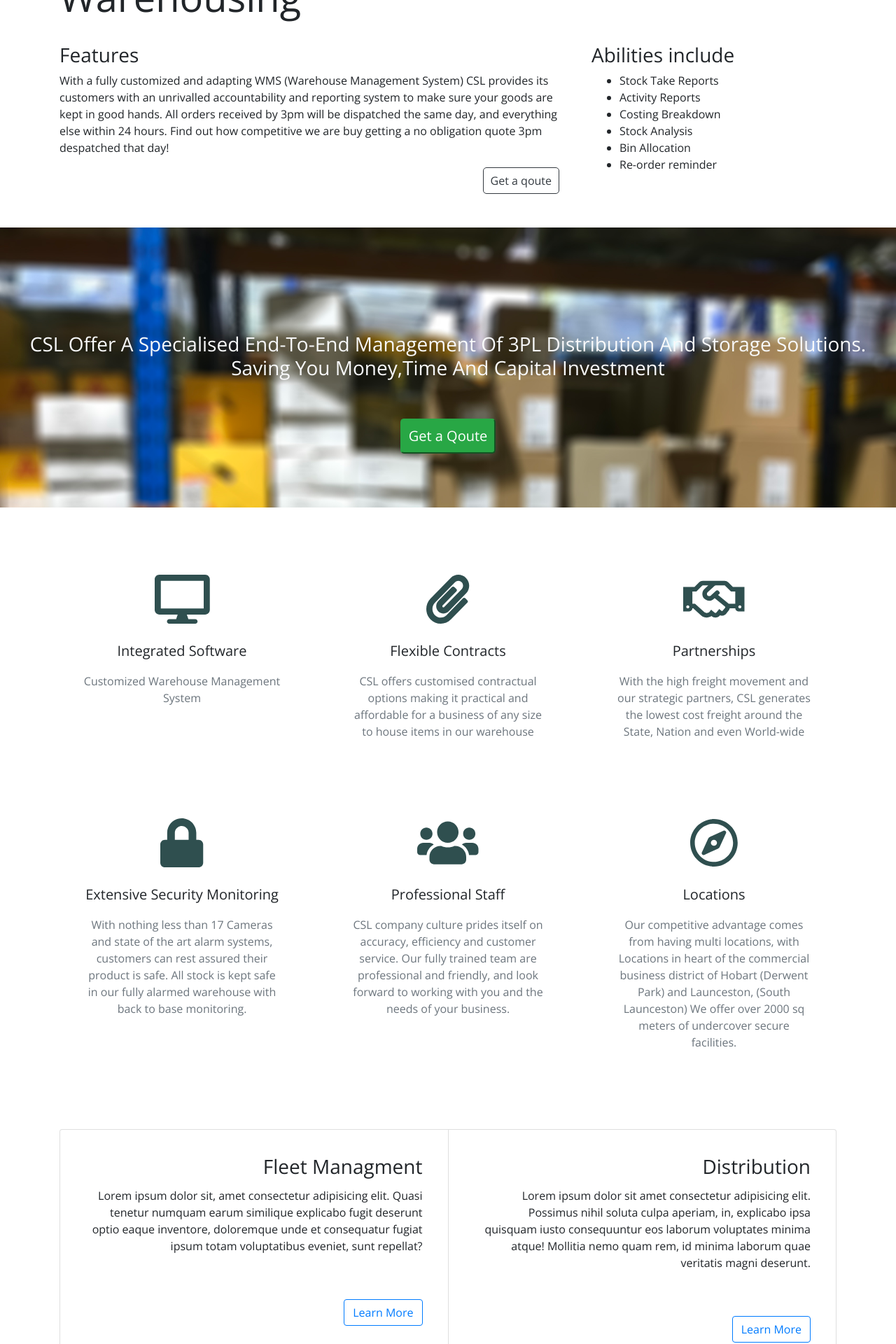
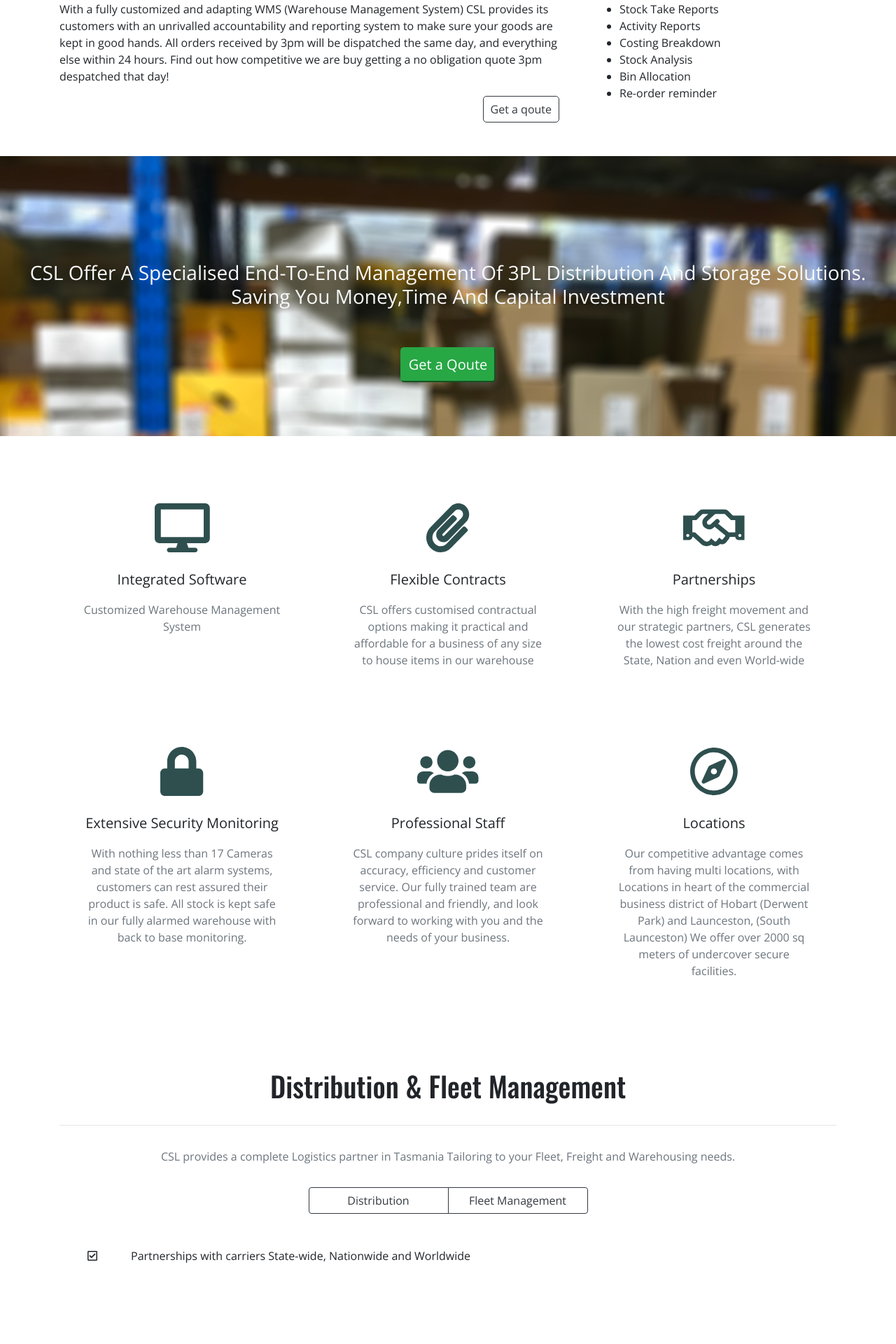
Before and after one commit to Gerry915/CSL-website, a PHP site: page / in a window 1280 px wide. Shown: the part 1920-3840 px from the top of the page at 70% size. Run offline with PHP 8.4, Linux system fonts and the light colour scheme; some libraries are stand-ins or nearby versions; some web fonts are replaced.

Commit message:
frontend done

```diff
--- a/index.html
+++ b/index.html
@@ -24,7 +24,7 @@
 </head>
 
 <body id="main" onscroll="myFun()">
-    <nav id="nav" class="navbar navbar-expand-md navbar-light bg-light fixed-top">
+    <nav id="nav" class="navbar navbar-expand-md navbar-light fixed-top">
         <a href="#" class="navbar-brand">
             <img src="./src/img/CSLTAS-LOGO.png" alt="csltas" style="height:50px;width:auto">
         </a>
@@ -35,16 +35,16 @@
         <div class="collapse navbar-collapse" id="cslnav">
             <ul class="test navbar-nav ml-auto pr-3">
                 <li class="nav-item active mr-3">
-                    <a id="nav-text1" class="nav-link text-muted" href="#">Home</a>
+                    <a id="nav-text1" class="nav-link text-muted smoothScroll" href="#main">Home</a>
                 </li>
                 <li class="nav-item mr-3">
-                    <a id="nav-text2" class="nav-link text-muted" href="#services">Services</a>
+                    <a id="nav-text2" class="nav-link text-muted smoothScroll" href="#services">Services</a>
                 </li>
                 <li class="nav-item mr-3">
-                    <a id="nav-text3" class="nav-link text-muted" href="#fleet-management">Location</a>
+                    <a id="nav-text3" class="nav-link text-muted smoothScroll" href="#where">Location</a>
                 </li>
                 <li class="nav-item mr-3">
-                    <a id="nav-text4" class="nav-link text-muted" href="#contact-us">Contact Us</a>
+                    <a id="nav-text4" class="nav-link text-muted smoothScroll" href="#contact-us">Contact Us</a>
                 </li>
                 <li class="nav-item">
                         <button id="qoute" type="button" class="btn-success nav-link text-light">Get a qoute</button>
@@ -73,53 +73,11 @@
         </div>
     </section>
 
-<!--Services section with button group-->
-<!--
-    <section id="services" class="mb-5 py-5">
-        <div class="container mt-5">
-            <div class="row">
-                <div class="col-lg-5">
-                    <h1 class="display-3">Our Services</h1>
-                    <p>CSL provides a complete Logistics partner in Tasmania Tailoring to your Fleet, Freight and Warehousing needs.</p>
-                    </div>
-                <div class="col-lg-7">
-                        <div class="btn-group d-flex justify-content-center" role="group" aria-label="Basic example">
-                                <button id="warehouse" type="button" class="long-btn btn btn-outline-dark" onclick="showSection(this.id)">Warehousing</button>
-                                <button id="distribution" type="button" class="long-btn btn btn-outline-dark" onclick="showSection(this.id)">Distribution</button>
-                                <button id="fleet" type="button" class="long-btn btn btn-outline-dark" onclick="showSection(this.id)">Fleet Management</button>
-                              </div>
-                    <div id="warehouse-list">
-                        <ul class="mt-5 text-left services-list">
-                            <li><span class="mr-5"><i class="far fa-check-square"></i></span>Over 2000 sq meters of secure undercover storage</li>
-                            <li><span class="mr-5"><i class="far fa-check-square"></i></span>State of the art WMS for traceability and accountability</li>
-                            <li><span class="mr-5"><i class="far fa-check-square"></i></span>Locations State-wide</li>
-                            <li><span class="mr-5"><i class="far fa-check-square"></i></span>Trained and qualified staff</li>
-                        </ul>
-                    </div>
-                    <div id="distribution-list" class="hide-section">
-                        <ul class="mt-5 text-left services-list">
-                            <li><span class="mr-5"><i class="far fa-check-square"></i></span>Partnerships with carriers State-wide, Nationwide and Worldwide</li>
-                         </ul>
-                    </div>
-                    <div id="fleet-list" class="hide-section">
-                        <ul class="mt-5 text-left services-list">
-                            <li><span class="mr-5"><i class="far fa-check-square"></i></span>Modern Fleet</li>
-                            <li><span class="mr-5"><i class="far fa-check-square"></i></span>GPS Tracking</li>
-                            <li><span class="mr-5"><i class="far fa-check-square"></i></span>OHS aware</li>
-                        </ul>
-                     </div>
-
-                </div>
-            </div>
-        </div>
-    </section>
--->
-
     <section id="services" class="w-100">
         <div class="container mx-auto">
             <div class="row">
-                <div class="col-4">
-                        <div class="card service-card">
+                <div class="col-lg-4">
+                        <div class="card service-card m-auto">
                                 <img class="card-img-top service-img" src="./src/img/warehousing.jpg" alt="sample">
                                 <div class="card-body bg-dark text-light">
                                     <h5 class="card-title lead">Warehouse</h5>
@@ -130,26 +88,26 @@
                                 </div>
                             </div>
                 </div>
-                <div class="col-4">
-                        <div class="card service-card">
+                <div class="col-lg-4">
+                        <div class="card service-card m-auto">
                                 <img class="card-img-top service-img" src="./src/img/distribution.jpg" alt="sample">
                                 <div class="card-body bg-dark text-light">
                                     <h5 class="card-title lead">Distribution</h5>
                                     <p class="card-text">Lorem ipsum dolor sit amet consectetur adipisicing elit. Repudiandae inventore minima,
                                         rem assumenda eligendi obcaecati enim in ab aut suscipit dignissimos autem perspiciatis qui eos.</p>
-                                    <a href="#fleet-management" class="btn btn-info my-3">Read more</a>
+                                    <a href="#distribution-fleet" class="btn btn-info my-3">Read more</a>
                                 </div>
                             </div>
                 </div>
-                <div class="col-4">
-                        <div class="card service-card">
+                <div class="col-lg-4">
+                        <div class="card service-card m-auto">
                                 <img class="card-img-top service-img" src="./src/img/fleet-management.jpg" alt="sample">
                                 <div class="card-body bg-dark text-light">
                                     <h5 class="card-title lead">Fleet Management</h5>
                                     <p class="card-text">Lorem ipsum dolor sit amet, consectetur adipisicing elit. Soluta ullam exercitationem,
                                         laboriosam dignissimos assumenda ipsa minus et optio. Sed voluptates
                                          harum rem nobis ad obcaecati.</p>
-                                    <a href="#fleet-management" class="btn btn-info my-3">Read more</a>
+                                    <a href="#distribution-fleet" class="btn btn-info my-3">Read more</a>
                                 </div>
                             </div>
                 </div>
@@ -159,7 +117,8 @@
 
     <section id="warehouse" class="mb-5">
         <div class="container">
-            <h4 class="display-4 pb-3 mb-3">Warehousing</h4>
+            <h1 class="display-5 pb-3 mb-3 main-title-heading">Warehouse</h1>
+            <hr>
             <div class="row">
                 <div class="col-lg-8">
                     <h3>Features</h3>
@@ -195,19 +154,19 @@
     <section id="grid-features" class="my-5">
         <div class="container">
             <div id="first-row" class="row">
-                <div class="col-md-4 text-center p-5">
+                <div class="feature col-md-4 text-center p-5">
                     <i class="fas fa-desktop feature-icon" style="height:70px; width: auto; color:darkslategrey"></i>
                     <p class="lead">Integrated Software</p>
                     <p class="text-muted">Customized Warehouse Management System</p>
                 </div>
-                <div class="col-md-4 text-center p-5">
+                <div class="feature col-md-4 text-center p-5">
                         <i class="fas fa-paperclip feature-icon" style="height:70px; width: auto; color:darkslategrey"></i>
                         <p class="lead">Flexible Contracts</p>
                         <p class="text-muted">
                                 CSL offers customised contractual options making it practical and
                                 affordable for a business of any size to house items in our warehouse</p>
                 </div>
-                <div class="col-md-4 text-center p-5">
+                <div class="feature col-md-4 text-center p-5">
                         <i class="far fa-handshake feature-icon" style="height:70px; width: auto; color:darkslategrey"></i>
                         <p class="lead">Partnerships</p>
                         <p class="text-muted">With the high freight movement and our strategic partners, CSL
@@ -215,21 +174,21 @@
                 </div>
             </div>
             <div id="first-row" class="row">
-                    <div class="col-md-4 text-center p-5">
+                    <div class="feature col-md-4 text-center p-5">
                         <i class="fas fa-lock feature-icon" style="height:70px; width: auto; color:darkslategrey"></i>
                         <p class="lead">Extensive Security Monitoring</p>
                         <p class="text-muted">
                             With nothing less than 17 Cameras and state of the art alarm systems, customers can rest assured their
                             product is safe. All stock is kept safe in our fully alarmed warehouse with back to base monitoring.</p>
                     </div>
-                    <div class="col-md-4 text-center p-5">
+                    <div class="feature col-md-4 text-center p-5">
                         <i class="fas fa-users feature-icon" style="height:70px; width: auto; color:darkslategrey"></i>
                         <p class="lead">Professional Staff</p>
                         <p class="text-muted">
                             CSL company culture prides itself on accuracy, efficiency and customer service. Our fully trained team are professional
                             and friendly, and look forward to working with you and the needs of your business.</p>
                     </div>
-                    <div class="col-md-4 text-center p-5">
+                    <div class="feature col-md-4 text-center p-5">
                         <i class="far fa-compass feature-icon" style="height:70px; width: auto; color:darkslategrey"></i>
                         <p class="lead">Locations</p>
                         <p class="text-muted">
@@ -242,9 +201,35 @@
     </section>
 
 
+<!--Services section with button group-->
 
+    <section id="distribution-fleet" class="my-5">
+        <div class="container mt-5">
 
-    <section id="fleet-management" class="mb-5">
+                <h1 class="display-5 text-center p-3 main-title-heading">Distribution & Fleet Management</h1>
+                <hr>
+                <p class="text-muted text-center p-3">CSL provides a complete Logistics partner in Tasmania Tailoring to your Fleet, Freight and Warehousing needs.</p>
+                <div class="btn-group d-flex justify-content-center" role="group" aria-label="Basic example">
+                        <button id="distribution" type="button" class="long-btn btn btn-outline-dark" onclick="showSection(this.id)">Distribution</button>
+                        <button id="fleet" type="button" class="long-btn btn btn-outline-dark" onclick="showSection(this.id)">Fleet Management</button>
+                      </div>
+
+            <div id="distribution-list" class="hide-section" style="display: block">
+                <ul class="mt-5 text-left services-list">
+                    <li><span class="mr-5"><i class="far fa-check-square"></i></span>Partnerships with carriers State-wide, Nationwide and Worldwide</li>
+                 </ul>
+            </div>
+            <div id="fleet-list" class="hide-section">
+                <ul class="mt-5 text-left services-list">
+                    <li><span class="mr-5"><i class="far fa-check-square"></i></span>Modern Fleet</li>
+                    <li><span class="mr-5"><i class="far fa-check-square"></i></span>GPS Tracking</li>
+                    <li><span class="mr-5"><i class="far fa-check-square"></i></span>OHS aware</li>
+                </ul>
+             </div>
+        </div>
+    </section>
+
+<!--<section id="fleet-management" class="mb-5">
 
         <div class="container">
             <div class="card-group">
@@ -268,11 +253,16 @@
                 </div>
             </div>
         </div>
-    </section>
+    </section>-->
 
-    <section id="" class="">
+
+
+    <section id="goo-map" class="">
         <div id="google-map" class="container">
-            <h2>Our Location</h2>
+            <h1 id="where" class="text-center display-5 mb-3 main-title-heading">OUR LOCATION</h1>
+            <p class="text-muted text-center">Complete Storage and Logistics is located in a secure environment which is monitored 24/7 for client satisfaction.
+                    For more information please give us a call or contact via email</p>
+            <hr class="mb-5">
         </div>
         <div id="map"></div>
     </section>
@@ -286,7 +276,7 @@
                     </div>
                     <div class="col-lg-7">
 
-                            <h2>About Us</h2>
+                            <h1 class="display-5 main-title-heading my-3">ABOUT US</h1>
                             <p>Complete Storage & Logistics is a 100% Tasmania owned and operated company. Beginning as a small freight company with just two
                                 vans, over the years we have not only grown considerably across the state, but diversified our service. Growing all aspect of the business from the ground up has given
                                 us the direction and knowledge of all aspect of the business.
@@ -334,7 +324,7 @@
 
     <br>
     <div id="end" class="container mt-2">
-        <footer class="text-muted" style="font-size: 10px">Visit our sister business at <a href="">Empire Couriers</a> and <a href="https://www.budgetbox.com.au/">Budget Box Mobile Storage</a></footer>
+        <footer class="text-muted" style="font-size: 10px">Visit our sister business at <a href="https://www.empirecouriers.com.au/page/homepage">Empire Couriers</a> and <a href="https://www.budgetbox.com.au/">Budget Box Mobile Storage</a></footer>
         <hr>
         <footer class="text-muted mb-3" style="font-size: 10px">Copyright &copy; 2018 CSL TAS All rights reserved.</footer>
     </div>
@@ -355,7 +345,7 @@
             })
 
             var infowindow = new google.maps.InfoWindow({
-                content: '<h3>CSL TAS</h3><p>37 Howard Rd, Glenorchy, TAS 7010</p>'
+                content: '<p class="lead">Complete Storage and Logistics</p><p>37 Howard Rd, Glenorchy, TAS 7010</p>'
             })
 
             marker.addListener('mouseover',function(){
@@ -371,7 +361,7 @@
 
     <!-- Optional JavaScript -->
 
-    <script src="./src//js/app.js"></script>
+
     <!-- jQuery first, then Popper.js, then Bootstrap JS -->
     <script src="https://code.jquery.com/jquery-3.2.1.slim.min.js" integrity="sha384-KJ3o2DKtIkvYIK3UENzmM7KCkRr/rE9/Qpg6aAZGJwFDMVNA/GpGFF93hXpG5KkN"
         crossorigin="anonymous"></script>
@@ -379,6 +369,34 @@
         crossorigin="anonymous"></script>
     <script src="https://maxcdn.bootstrapcdn.com/bootstrap/4.0.0/js/bootstrap.min.js" integrity="sha384-JZR6Spejh4U02d8jOt6vLEHfe/JQGiRRSQQxSfFWpi1MquVdAyjUar5+76PVCmYl"
         crossorigin="anonymous"></script>
+    <script src="https://unpkg.com/scrollreveal/dist/scrollreveal.min.js"></script>
+    <script src="https://ajax.googleapis.com/ajax/libs/jquery/1.11.3/jquery.min.js"></script>
+    <script src="./src//js/app.js"></script>
+
+    <script>
+        window.sr = ScrollReveal();
+
+        sr.reveal('#title',{
+            duration:1000,
+            origin: 'left',
+            distance: '200px',
+            viewFactor: 0.5
+        });
+
+        sr.reveal('.feature',{
+            duration:1000,
+            origin: 'bottom',
+            distance: '100px',
+            viewFactor: 0.5
+        });
+
+        sr.reveal('.service-card',{
+            duration: 1000,
+            origin: 'bottom',
+            distance: '300px',
+            viewFactor: 0.5
+        })
+    </script>
 </body>
 
 </html>
--- a/src/css/mystyle.css
+++ b/src/css/mystyle.css
@@ -85,8 +85,8 @@
 }
 
 #services {
-  position: absolute;
-  top: 1133px;
+  position: relative;
+  top: 850px;
   z-index: 3;
 }
 
@@ -104,7 +104,13 @@
 
 #fleet-management {
   position: relative;
-  top: 1600px;
+  top: 1000px;
+}
+
+#distribution-fleet {
+  position: relative;
+  top: 1000px;
+  height: 500px;
 }
 
 .round-img {
@@ -113,17 +119,17 @@
 
 #contact-us {
   position: relative;
-  top: 1600px;
+  top: 1000px;
 }
 
 #foot {
   position: relative;
-  top: 1600px;
+  top: 1000px;
 }
 
 #end {
   position: relative;
-  top: 1600px;
+  top: 1000px;
 }
 
 #title {
@@ -137,12 +143,10 @@
   z-index: 100;
   color: white;
   width: 100%;
-  padding-right: 200px;
-  background-color: blue;
 }
 
 #subtitle {
-  top: 800px;
+  top: 700px;
   position: relative;
   z-index: 100;
   color: white;
@@ -158,13 +162,13 @@
 
 #warehouse {
   position: relative;
-  top: 1600px;
+  top: 1000px;
 }
 
 #showcase {
   height: 400px;
   position: relative;
-  top: 1600px;
+  top: 1000px;
   background-image: url("../img/IMG_2116-blur.JPG");
   background-attachment: fixed;
   background-size: cover;
@@ -176,7 +180,7 @@
 
 #grid-features {
   position: relative;
-  top: 1600px;
+  top: 1000px;
 }
 
 .feature-icon {
@@ -185,12 +189,12 @@
 
 #google-map {
   position: relative;
-  top: 1600px;
+  top: 1000px;
 }
 
 #map {
   position: relative;
-  top: 1600px;
+  top: 1000px;
   height: 400px;
   width: 100%;
 }
--- a/src/css/mystyle.sass
+++ b/src/css/mystyle.sass
@@ -1,5 +1,5 @@
 $title-font: 'Oswald', sans-serif
-$skip-top: 1600px
+$skip-top: 1000px
 $body-font: 'Open Sans', sans-serif
 $art-title: 'Zilla Slab Highlight', cursive;
 
@@ -82,8 +82,8 @@ $art-title: 'Zilla Slab Highlight', cursive;
     object-fit: cover
 
 #services
-    position: absolute
-    top: 1133px
+    position: relative
+    top: 850px
     z-index: 3
 
 .long-btn
@@ -98,6 +98,11 @@ $art-title: 'Zilla Slab Highlight', cursive;
 #fleet-management
     position: relative
     top: $skip-top
+
+#distribution-fleet
+    position: relative
+    top: $skip-top
+    height: 500px
 
 .round-img
     border-radius: 5px
@@ -124,11 +129,9 @@ $art-title: 'Zilla Slab Highlight', cursive;
     z-index: 100
     color: white
     width: 100%
-    padding-right: 200px
-    background-color: blue
 
 #subtitle
-    top: 800px
+    top: 700px
     position: relative
     z-index: 100
     color: white
@@ -141,7 +144,7 @@ $art-title: 'Zilla Slab Highlight', cursive;
 
 #warehouse
     position: relative
-    top: $skip-top
+    top: 1000px
 
 #showcase
     height: 400px
--- a/src/js/app.js
+++ b/src/js/app.js
@@ -54,9 +54,7 @@ function myFun(){
 }
 
 
-
-
-function showSection(buttion_id){
+/*function showSection(buttion_id){
     var warehouse = document.getElementById("warehouse-list")
     var distribution = document.getElementById("distribution-list")
     var fleet = document.getElementById("fleet-list")
@@ -83,4 +81,56 @@ function showSection(buttion_id){
         fleet.style.display = "block"
 
     }
+}*/
+
+function showSection(buttion_id){
+    var distribution = document.getElementById("distribution-list")
+    var fleet = document.getElementById("fleet-list")
+    var btn =document.getElementById("distribution")
+    var btnTwo = document.getElementById("fleet")
+
+    if(buttion_id ==="distribution"){
+        console.log(distribution)
+        console.log(btn)
+        btn.classList.add("bg-dark")
+        btn.classList.add("text-light")
+        btnTwo.classList.remove("bg-dark")
+        btnTwo.classList.remove("text-light")
+        distribution.style.display = "block"
+        fleet.style.display = "none"
+
+    }else if(buttion_id ==="fleet"){
+        console.log(fleet)
+        btnTwo.classList.add("bg-dark")
+        btnTwo.classList.add("text-light")
+        btn.classList.remove("bg-dark")
+        btn.classList.remove("text-light")
+        fleet.style.display = "block"
+        distribution.style.display = "none"
+
+
+    }
 }
+
+
+
+$(function() {
+    // This will select everything with the class smoothScroll
+    // This should prevent problems with carousel, scrollspy, etc...
+    $('.smoothScroll').click(function() {
+      if (location.pathname.replace(/^\//, '') == this.pathname.replace(/^\//, '') && location.hostname == this.hostname) {
+        var target = $(this.hash);
+        target = target.length ? target : $('[name=' + this.hash.slice(1) + ']');
+        if (target.length) {
+          $('html,body').animate({
+            scrollTop: target.offset().top
+          }, 1000); // The number here represents the speed of the scroll in milliseconds
+          return false;
+        }
+      }
+    });
+  });
+
+  // Change the speed to whatever you want
+  // Personally i think 1000 is too much
+  // Try 800 or below, it seems not too much but it will make a difference
```
Also changed, not shown: 1 other file.
